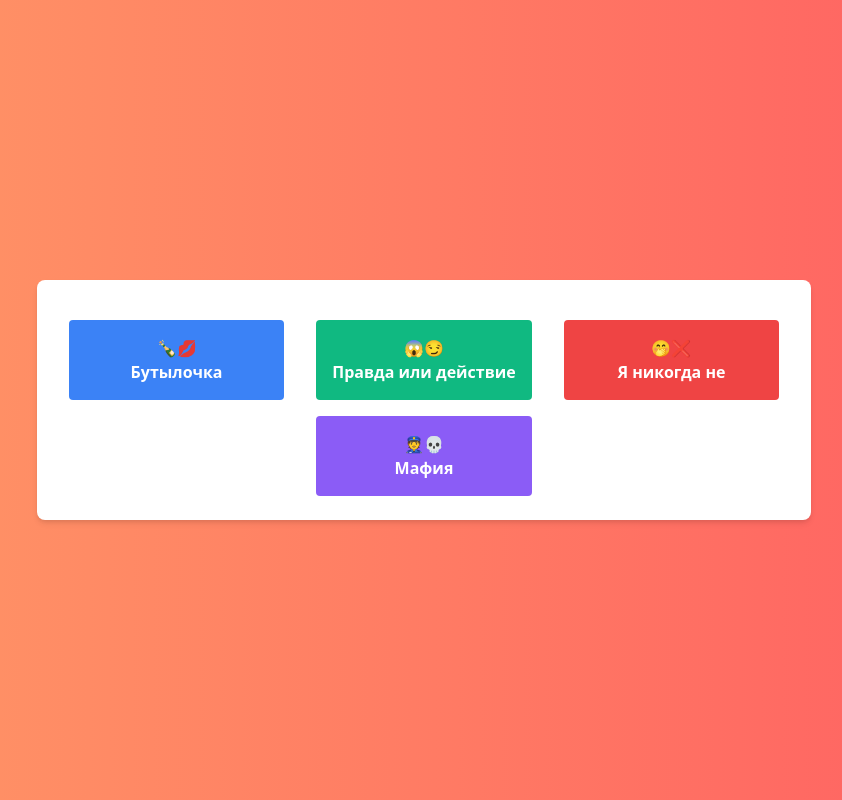
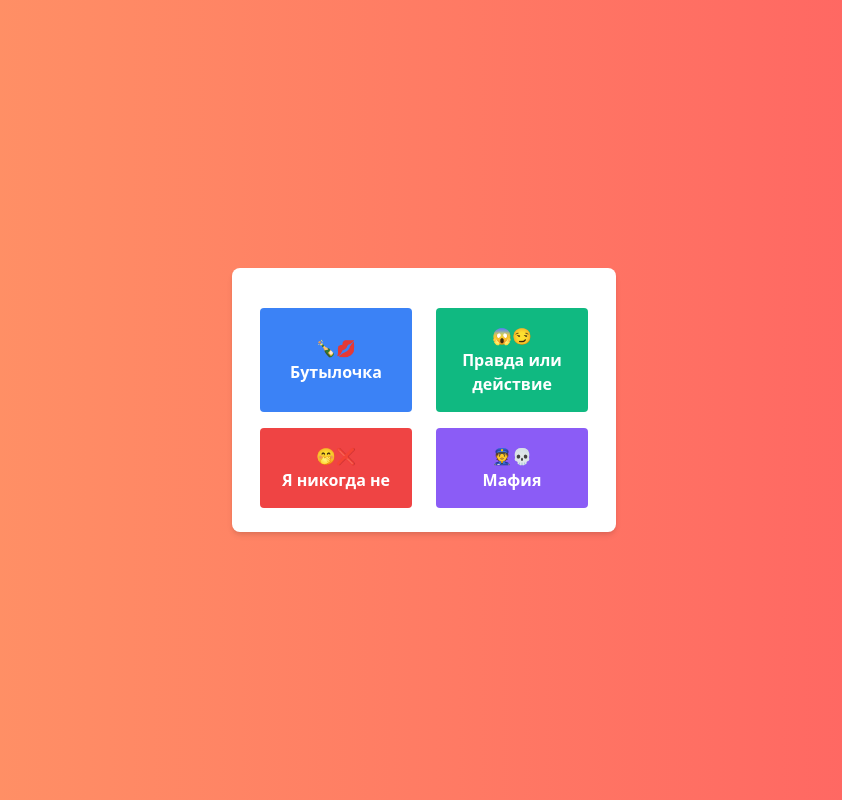
Before and after one commit to Plooton/PartyHARD.github.io, a plain HTML site: page index.html in a window 1280 px wide. Shown: the whole page, without its empty margins (216-1058 px from the left). Drawn offline with nearby package versions, Linux system fonts and the light colour scheme.

Commit message:
Update index.html

```diff
--- a/index.html
+++ b/index.html
@@ -34,27 +34,26 @@
 </head>
 <body>
   <div class="flex justify-center ">
-    <div class="bg-white shadow-md p-6 rounded-lg w-128 ">
+    <div class="bg-white shadow-md p-6 rounded-lg w-96 ">
       <div id="content" class="text-center ">
         <!-- Content will be inserted here by JavaScript -->
       </div>
-      <div class="flex justify-center mt-4 grid grid-cols-3 gap-4 text-center">
-        <button id="bottle" class="mx-2 bg-blue-500 hover:bg-blue-700 text-white font-bold  p-4 rounded">
+      <div class="flex justify-center mt-4 grid grid-cols-2 gap-4 text-center">
+        <button id="bottle" class="mx-1 bg-blue-500 hover:bg-blue-700 text-white font-bold  p-4 rounded">
           <span>🍾💋</span><br>
           Бутылочка
         </button>
-        <button id="truth" class="mx-2 bg-green-500 hover:bg-green-700 text-white font-bold  p-4 rounded">
+        <button id="truth" class="mx-1 bg-green-500 hover:bg-green-700 text-white font-bold  p-4 rounded">
           <span >😱😏</span><br>
           Правда или действие
         </button>
 
-        <button id="never" class="mx-2 bg-red-500 hover:bg-red-700 text-white font-bold  p-4 rounded">
+        <button id="never" class="mx-1 bg-red-500 hover:bg-red-700 text-white font-bold  p-4 rounded">
           <span >🤭❌</span><br>
           Я никогда не
         </button>
-        <br>
 
-        <button id="mafia" class="mx-2 bg-purple-500 hover:bg-purple-700 text-white font-bold p-4 rounded ">
+        <button id="mafia" class="mx-1 bg-purple-500 hover:bg-purple-700 text-white font-bold p-4 rounded ">
           <span >👮💀</span><br>
           Мафия
         </button>
```
